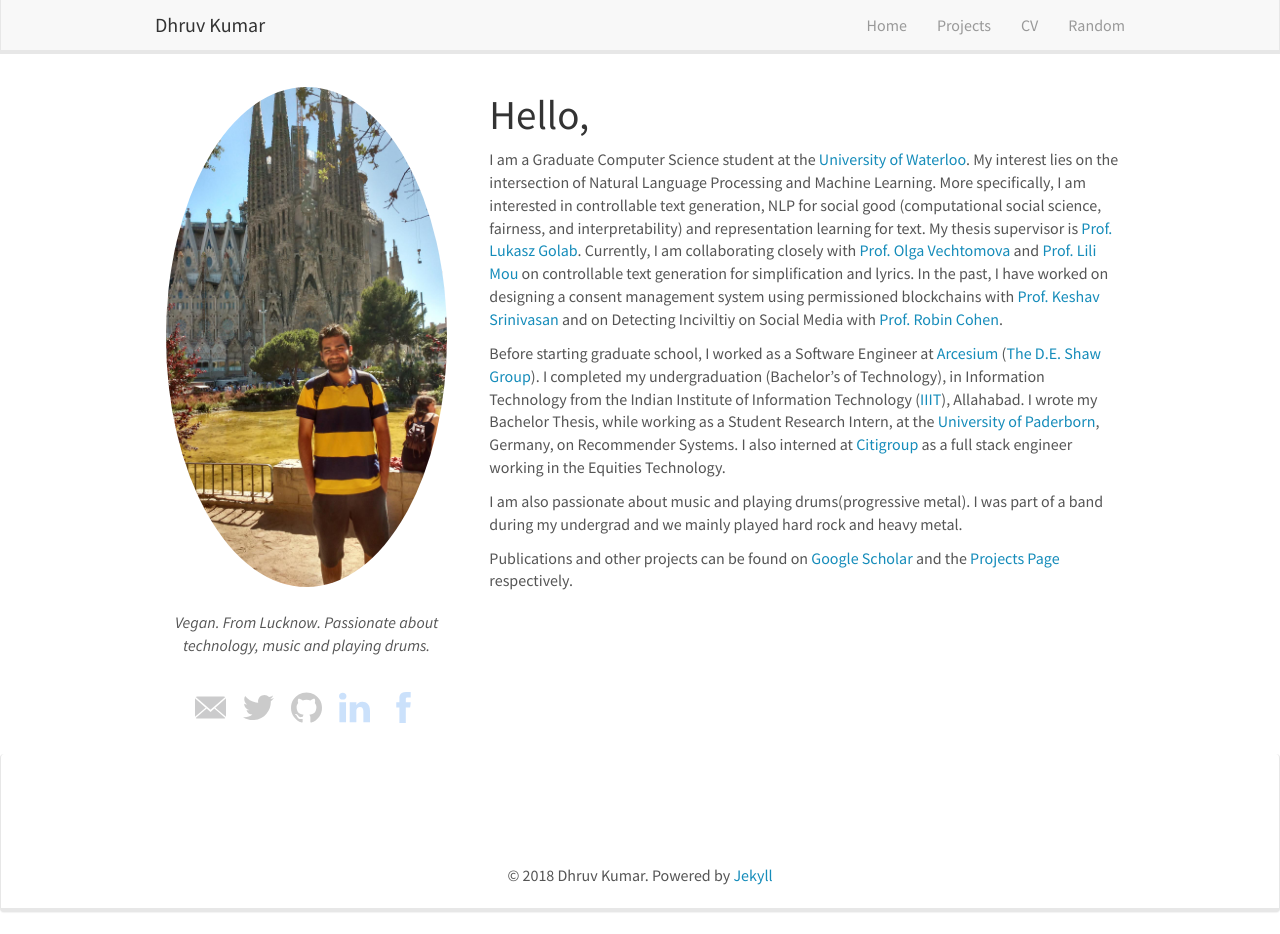
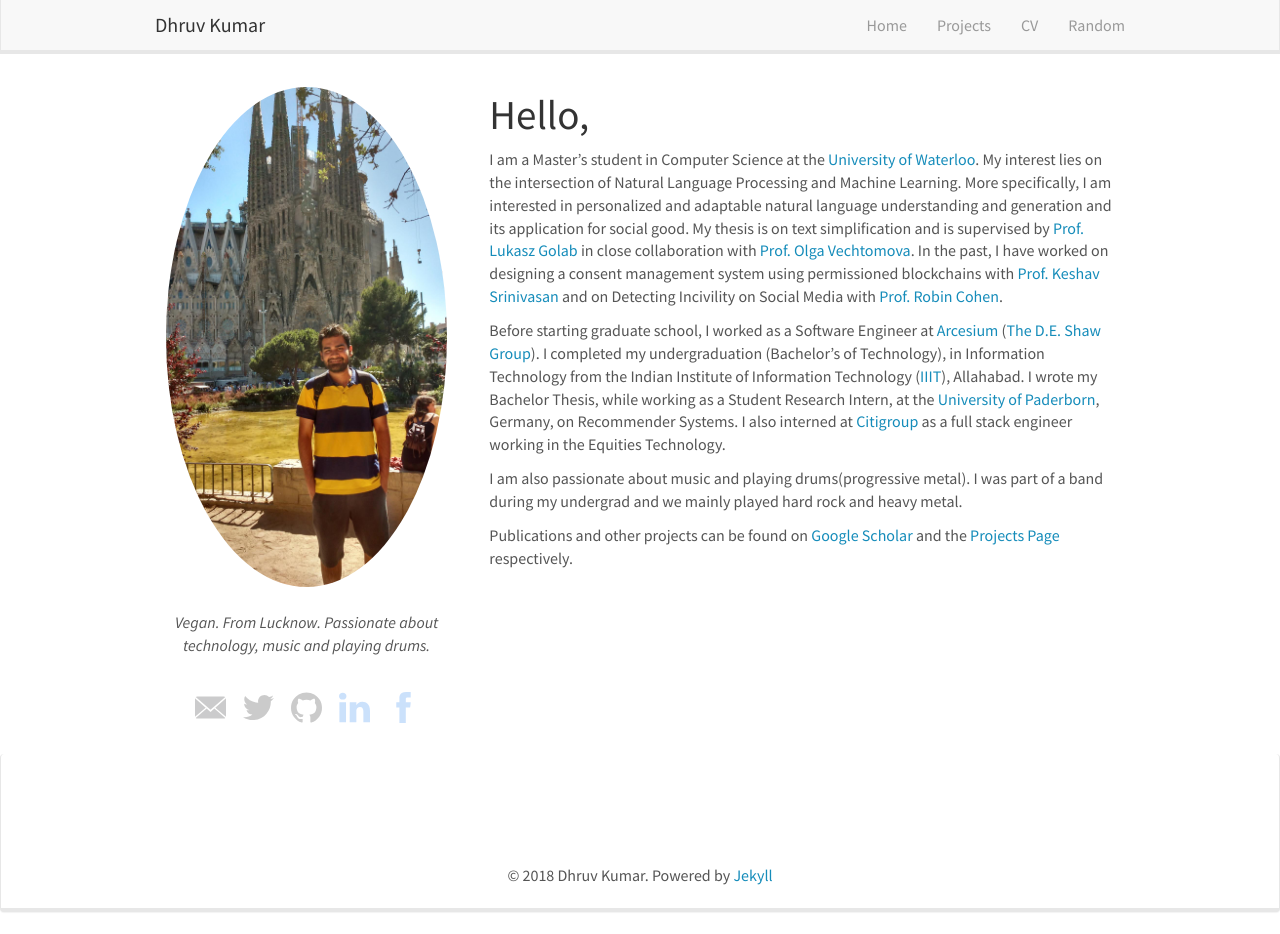
Before and after one commit to ddhruvkr/ddhruvkr.github.io, a Jekyll site: the page built from _pages/home.md, in a window 1280 px wide and 934 px high. Built offline with Jekyll 4.4.1, drawn with Linux system fonts in a browser that asks for light colours; nearby versions of some CDN libraries.

Commit message:
updating front page

```diff
--- a/_pages/home.md
+++ b/_pages/home.md
@@ -6,7 +6,7 @@ sitemap: false
 permalink: /
 ---
 
-<p>I am a Graduate Computer Science student at the [University of Waterloo](https://uwaterloo.ca/). My interest lies on the intersection of Natural Language Processing and Machine Learning. More specifically, I am interested in controllable text generation, NLP for social good (computational social science, fairness, and interpretability) and representation learning for text. My thesis supervisor is [Prof. Lukasz Golab](http://www.engineering.uwaterloo.ca/~lgolab/). Currently, I am collaborating closely with [Prof. Olga Vechtomova](http://ov-research.uwaterloo.ca/index.html) and [Prof. Lili Mou](http://lili-mou.github.io/) on controllable text generation for simplification and lyrics. In the past, I have worked on designing a consent management system using permissioned blockchains with [Prof. Keshav Srinivasan](http://blizzard.cs.uwaterloo.ca/keshav/) and on Detecting Inciviltiy on Social Media with [Prof. Robin Cohen](http://cs.uwaterloo.ca/~rcohen/).  </p>
+<p>I am a Master's student in Computer Science at the [University of Waterloo](https://uwaterloo.ca/). My interest lies on the intersection of Natural Language Processing and Machine Learning. More specifically, I am interested in personalized and adaptable natural language understanding and generation and its application for social good. My thesis is on text simplification and is supervised by [Prof. Lukasz Golab](http://www.engineering.uwaterloo.ca/~lgolab/) in close collaboration with [Prof. Olga Vechtomova](http://ov-research.uwaterloo.ca/index.html). In the past, I have worked on designing a consent management system using permissioned blockchains with [Prof. Keshav Srinivasan](http://blizzard.cs.uwaterloo.ca/keshav/) and on Detecting Incivility on Social Media with [Prof. Robin Cohen](http://cs.uwaterloo.ca/~rcohen/).  </p>
 <p>Before starting graduate school, I worked as a Software Engineer at [Arcesium](http://www.arcesium.com/) ([The D.E. Shaw Group](https://www.deshawindia.com/)). I completed my undergraduation (Bachelor's of Technology), in Information Technology from the Indian Institute of Information Technology ([IIIT](http://iiita.ac.in/)), Allahabad. I wrote my Bachelor Thesis, while working as a Student Research Intern, at the [University of Paderborn](https://www.uni-paderborn.de/en/university/), Germany, on Recommender Systems. I also interned at [Citigroup](http://www.citigroup.com/citi/) as a full stack engineer working in the Equities Technology.</p>
 <p>I am also passionate about music and playing drums(progressive metal). I was part of a band during my undergrad and we mainly played hard rock and heavy metal.</p>
 <p>Publications and other projects can be found on [Google Scholar](https://scholar.google.ca/citations?user=IiMW328AAAAJ&hl=en&oi=ao) and the [Projects Page](http://ddhruvkr.github.io/projects/) respectively.</p>
```
Also changed, not shown: 1 other file.
